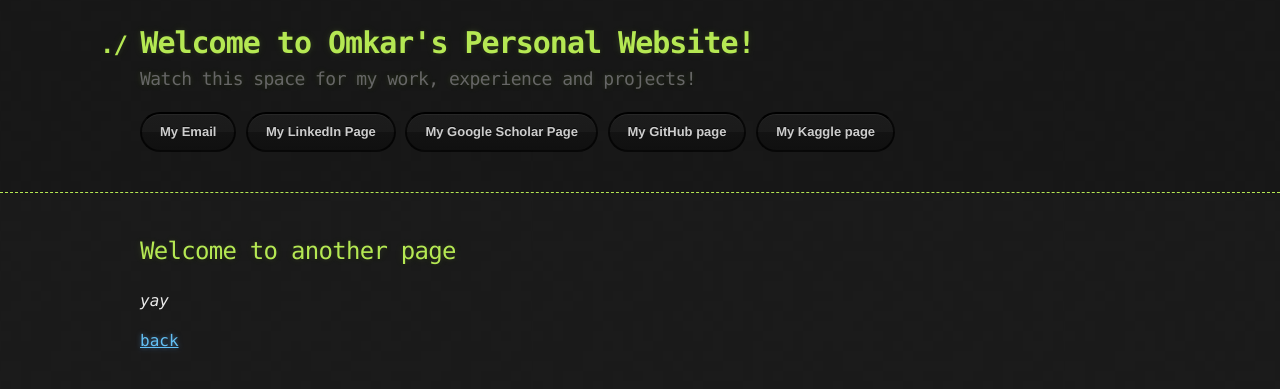
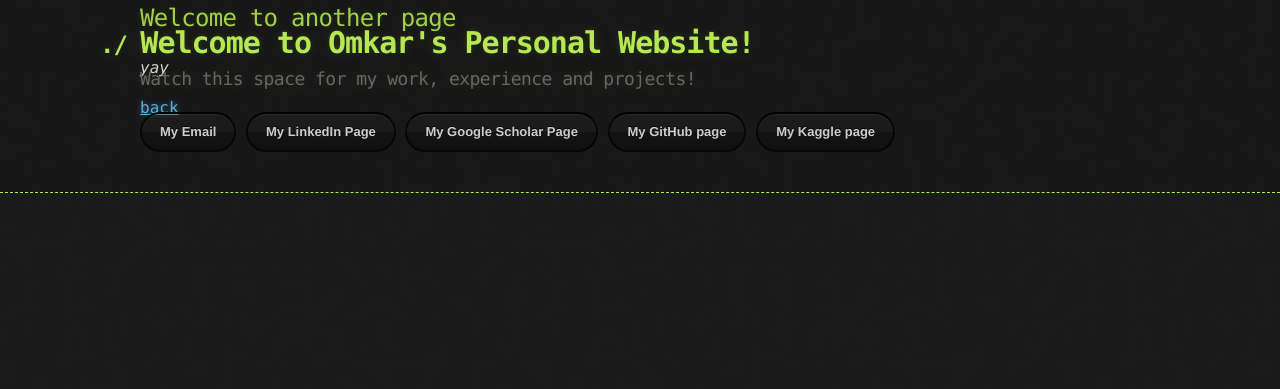
Before and after one commit to osabnis/osabnis.github.io, a Jekyll site: the page built from another-page.md, in a window 1280 px wide. Shown: the top 389 px of the page. Built offline with Jekyll 4.4.1, drawn with Linux system fonts in a browser that asks for light colours; our own code applies the rules of GitHub Pages for plain Markdown files.

Commit message:
Update default.html

```diff
--- a/_layouts/default.html
+++ b/_layouts/default.html
@@ -13,7 +13,7 @@
 
   <body>
 
-    <header>
+    <header style="position: fixed;">
       <div class="container">
         <a id="a-title" href="{{relative_url }}">
           <h1>{{ site.title | default: site.github.repository_name }}</h1>
```
